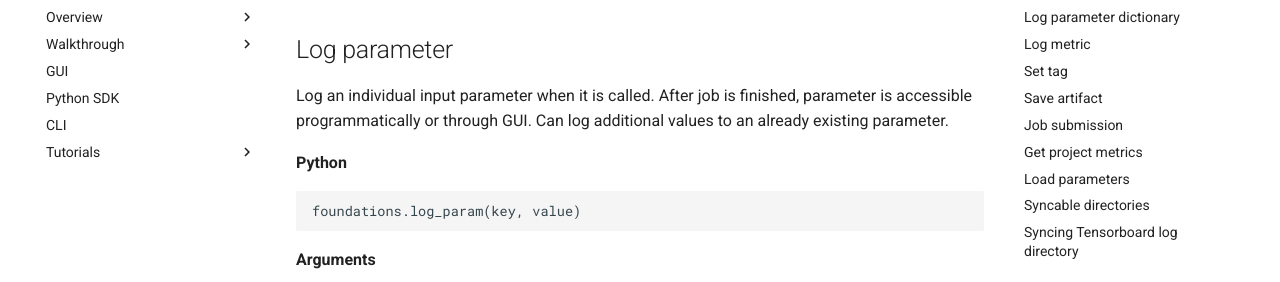
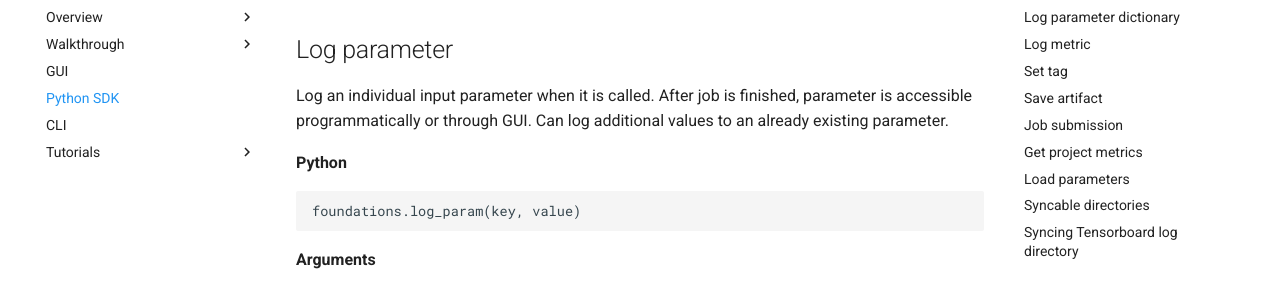
Before and after one commit to DeepLearnI/atlas-ce-docs, an MkDocs documentation site: the page built from docs/api_docs/sources/sdk-reference/SDK.md, in a window 1280 px wide. Shown: the part 148-430 px from the top of the page. Built offline with MkDocs 1.6.1 and Material for MkDocs 9.7.7, drawn with Linux system fonts in a browser that asks for light colours.

Commit message:
change sdk to uppercase

```diff
--- a/mkdocs.yml
+++ b/mkdocs.yml
@@ -29,7 +29,7 @@ nav:
       - Execution: atlas-modes/execution.md
       - Scheduling: atlas-modes/scheduling.md
   - GUI: gui.md
-  - Python SDK: sdk-reference/sdk.md
+  - Python SDK: sdk-reference/SDK.md
   - CLI: cli.md
   - Tutorials:
       - Nvidia RAPIDS Tutorial:  tutorials/rapids_tutorial.md
```
